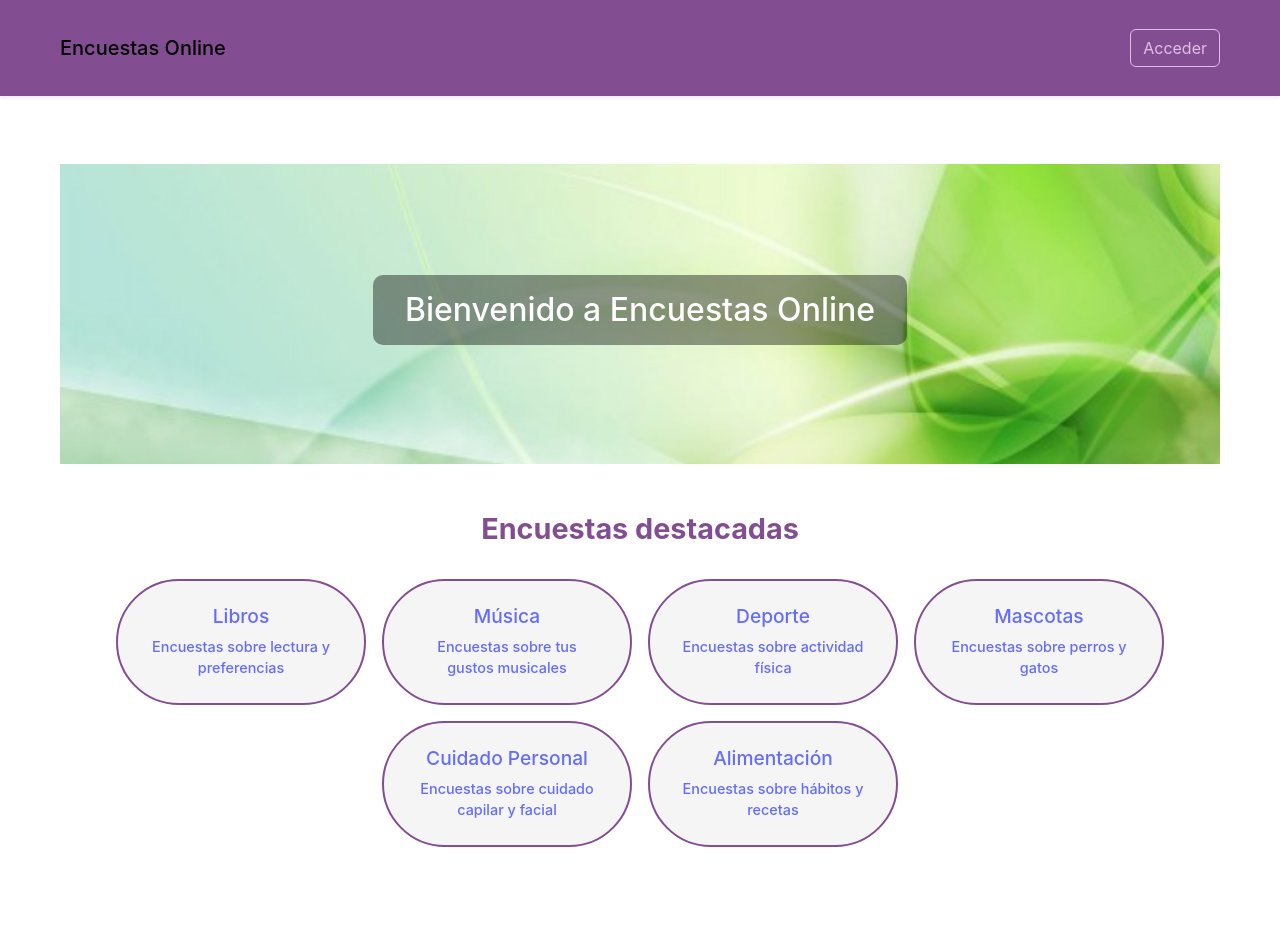
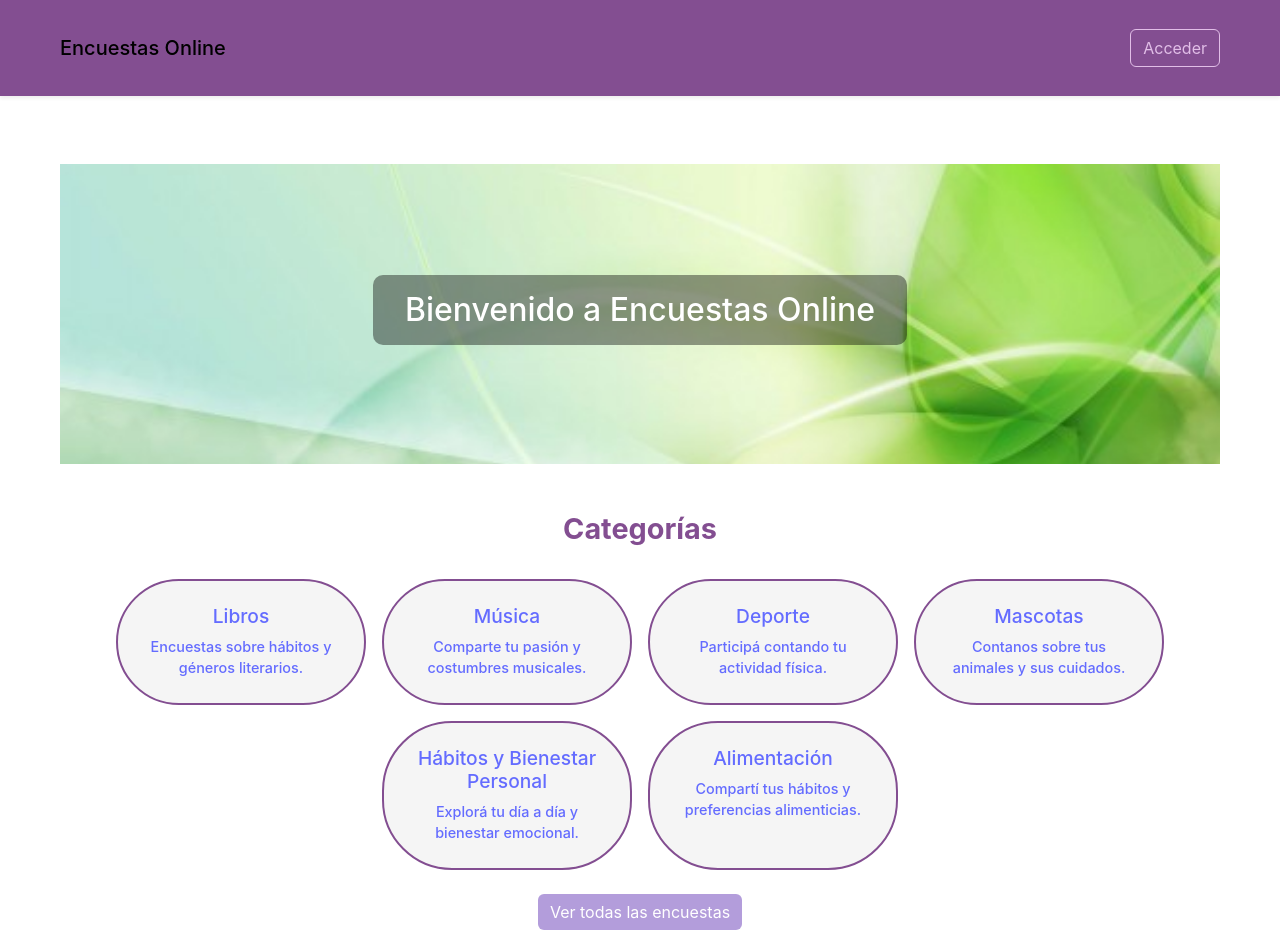
Before and after one commit to candeviolam/proyecto-final-frontend, a React (Vite) app: page / in a window 1280 px wide. Shown: the top 952 px of the page. Before the commit the page ends 915 px from the top, so only its background shows below. Built offline with nearby package versions, Linux system fonts and the light colour scheme; no server answers.

Commit message:
Creación de encuestas reales con las diferentes posibilidades de preguntas/respuestas

```diff
--- a/src/pages/Encuesta.jsx
+++ b/src/pages/Encuesta.jsx
@@ -8,6 +8,7 @@ const Encuesta = () => {
   const { id } = useParams();
   const [encuesta, setEncuesta] = useState(null);
   const [respuestas, setRespuestas] = useState([]);
+  const [preguntaActual, setPreguntaActual] = useState(0);
   const [email, setEmail] = useState("");
   const [mensaje, setMensaje] = useState("");
   const [error, setError] = useState("");
@@ -37,6 +38,21 @@ const Encuesta = () => {
     setRespuestas(nuevasRespuestas);
   };
 
+  const manejarCambioMultiple = (index, opcion) => {
+    const seleccionadas = respuestas[index] || [];
+    let nuevasSeleccionadas;
+
+    if (seleccionadas.includes(opcion)) {
+      nuevasSeleccionadas = seleccionadas.filter((o) => o !== opcion);
+    } else {
+      nuevasSeleccionadas = [...seleccionadas, opcion];
+    }
+
+    const nuevasRespuestas = [...respuestas];
+    nuevasRespuestas[index] = nuevasSeleccionadas;
+    setRespuestas(nuevasRespuestas);
+  };
+
   //Enviar respuestas
   const manejarEnvio = async (e) => {
     e.preventDefault();
@@ -59,42 +75,99 @@ const Encuesta = () => {
     }
   };
 
+  //Validar antes de pasar de pregunta
+  const validarYAvanzar = () => {
+    const resp = respuestas[preguntaActual];
+    const tipoPregunta = encuesta.preguntas[preguntaActual]?.tipo;
+
+    if (
+      (tipoPregunta === "texto" && (!resp || resp.trim() === "")) ||
+      (tipoPregunta === "opcionUnica" && !resp) ||
+      (tipoPregunta === "opcionMultiple" && (!resp || resp.length === 0))
+    ) {
+      setError("Por favor responder la pregunta antes de continuar.");
+      return;
+    }
+
+    setError("");
+    setPreguntaActual(preguntaActual + 1);
+  };
+
   if (cargando) return <Spinner animation="border" className="m-5" />;
-
-  if (error) return <Alert variant="danger">{error}</Alert>;
+  if (error && !mensaje) return <Alert variant="danger">{error}</Alert>;
 
   return (
     <Container className="mt-5">
       <div className="fondo-claro">
         <h2>{encuesta.nombre}</h2>
         <p>Categoría: {encuesta.categoria}</p>
+
         <Form onSubmit={manejarEnvio}>
           {encuesta.preguntas.map((pregunta, index) => (
-            <Form.Group className="mb-3" key={index}>
+            <div
+              key={index}
+              style={{
+                opacity: index === preguntaActual ? 1 : 0.3,
+                pointerEvents: index === preguntaActual ? "auto" : "none",
+                transition: "opacity 0.3s",
+              }}
+            >
+              <Form.Group className="mb-3">
                 <Form.Label>
                   {index + 1}. {pregunta.pregunta}
                 </Form.Label>
-              {pregunta.tipo === "texto" ? (
+
+                {pregunta.tipo === "texto" && (
                   <Form.Control
                     type="text"
-                  value={respuestas[index]}
+                    value={respuestas[index] || ""}
                     onChange={(e) => manejarCambio(index, e.target.value)}
                   />
-              ) : (
-                <Form.Select
-                  value={respuestas[index]}
+                )}
+
+                {pregunta.tipo === "opcionUnica" && (
+                  <div>
+                    {pregunta.opciones.map((op, i) => (
+                      <Form.Check
+                        key={i}
+                        type="radio"
+                        name={`pregunta_${index}`}
+                        label={op}
+                        checked={respuestas[index] === op}
+                        onChange={() => manejarCambio(index, op)}
+                      />
+                    ))}
+                  </div>
+                )}
+
+                {pregunta.tipo === "opcionMultiple" && (
+                  <div>
+                    {pregunta.opciones.map((op, i) => (
+                      <Form.Check
+                        key={i}
+                        type="checkbox"
+                        label={op}
+                        checked={respuestas[index]?.includes(op)}
+                        onChange={() => manejarCambioMultiple(index, op)}
+                      />
+                    ))}
+                  </div>
+                )}
+
+                {pregunta.tipo === "escala" && (
+                  <Form.Range
+                    min={0}
+                    max={10}
+                    value={respuestas[index] || 0}
                     onChange={(e) => manejarCambio(index, e.target.value)}
-                >
-                  <option value="">Seleccione una opción</option>
-                  {pregunta.opciones.map((op, i) => (
-                    <option key={i} value={op}>
-                      {op}
-                    </option>
-                  ))}
-                </Form.Select>
+                  />
                 )}
               </Form.Group>
+            </div>
           ))}
+
+          {/*Email visible en la última pregunta*/}
+          {preguntaActual === encuesta.preguntas.length - 1 && (
             <Form.Group className="mb-3">
               <Form.Label>
                 Email (opcional, para recibir tus respuestas)
@@ -106,10 +179,29 @@ const Encuesta = () => {
                 placeholder="ejemplo@ejemplo.com"
               />
             </Form.Group>
-          <Button type="submit" className="boton-principal">
-            Enviar respuestas
+          )}
+
+          {/*Navegación*/}
+          <div className="d-flex justify-content-between mt-4">
+            <Button
+              variant="secondary"
+              disabled={preguntaActual === 0}
+              onClick={() => setPreguntaActual(preguntaActual - 1)}
+            >
+              Anterior
             </Button>
+            {preguntaActual < encuesta.preguntas.length - 1 ? (
+              <Button variant="primary" onClick={validarYAvanzar}>
+                Siguiente
+              </Button>
+            ) : (
+              <Button variant="success" type="submit">
+                Enviar
+              </Button>
+            )}
+          </div>
         </Form>
+
         {mensaje && (
           <Alert variant="success" className="mt-3">
             {mensaje}
--- a/src/pages/Home.jsx
+++ b/src/pages/Home.jsx
@@ -64,31 +64,40 @@ const Home = () => {
       )}
 
       <section className="categorias-destacadas">
-        <h2 className="titulo-categorias">Encuestas destacadas</h2>
+        <h2 className="titulo-categorias">Categorías</h2>
         <div className="contenedor-categorias">
           <Link to="/categoria/Libros" className="categoria-box">
             <h3>Libros</h3>
-            <p>Encuestas sobre lectura y preferencias</p>
+            <p>Encuestas sobre hábitos y géneros literarios.</p>
           </Link>
           <Link to="/categoria/Música" className="categoria-box">
             <h3>Música</h3>
-            <p>Encuestas sobre tus gustos musicales</p>
+            <p>Comparte tu pasión y costumbres musicales.</p>
           </Link>
           <Link to="/categoria/Deporte" className="categoria-box">
             <h3>Deporte</h3>
-            <p>Encuestas sobre actividad física</p>
+            <p>Participá contando tu actividad física.</p>
           </Link>
           <Link to="/categoria/Mascotas" className="categoria-box">
             <h3>Mascotas</h3>
-            <p>Encuestas sobre perros y gatos</p>
+            <p>Contanos sobre tus animales y sus cuidados.</p>
           </Link>
-          <Link to="/categoria/Cuidado Personal" className="categoria-box">
-            <h3>Cuidado Personal</h3>
-            <p>Encuestas sobre cuidado capilar y facial</p>
+          <Link
+            to="/categoria/Hábitos y Bienestar Personal"
+            className="categoria-box"
+          >
+            <h3>Hábitos y Bienestar Personal</h3>
+            <p>Explorá tu día a día y bienestar emocional.</p>
           </Link>
           <Link to="/categoria/Alimentación" className="categoria-box">
             <h3>Alimentación</h3>
-            <p>Encuestas sobre hábitos y recetas</p>
+            <p>Compartí tus hábitos y preferencias alimenticias.</p>
+          </Link>
+        </div>
+
+        <div className="text-center mt-4">
+          <Link to="/todas" className="btn btn-todas-encuestas">
+            Ver todas las encuestas
           </Link>
         </div>
       </section>
--- a/src/styles/Home.css
+++ b/src/styles/Home.css
@@ -24,7 +24,7 @@
   border-radius: 10px;
 }
 
-/* Píldoras */
+/* Categorías */
 .categorias-destacadas {
   text-align: center;
   margin-top: 3rem;
@@ -78,7 +78,19 @@
   background-image: url("/fondo-banner.jpeg");
 }
 
-/*Flechita*/
+/*Botón para ver todas las encuestas*/
+.btn-todas-encuestas {
+  background-color: var(--color-secondary);
+  color: #fff;
+  border: none;
+}
+
+.btn-todas-encuestas:hover {
+  background-color: #9a7dca; /* Un tono un poquito más oscuro */
+  color: #fff;
+}
+
+/*Flechita de scroll hacia arriba*/
 .scroll-top {
   position: fixed;
   bottom: 20px;
```
Lines whose indentation alone changed are shown as unchanged.
